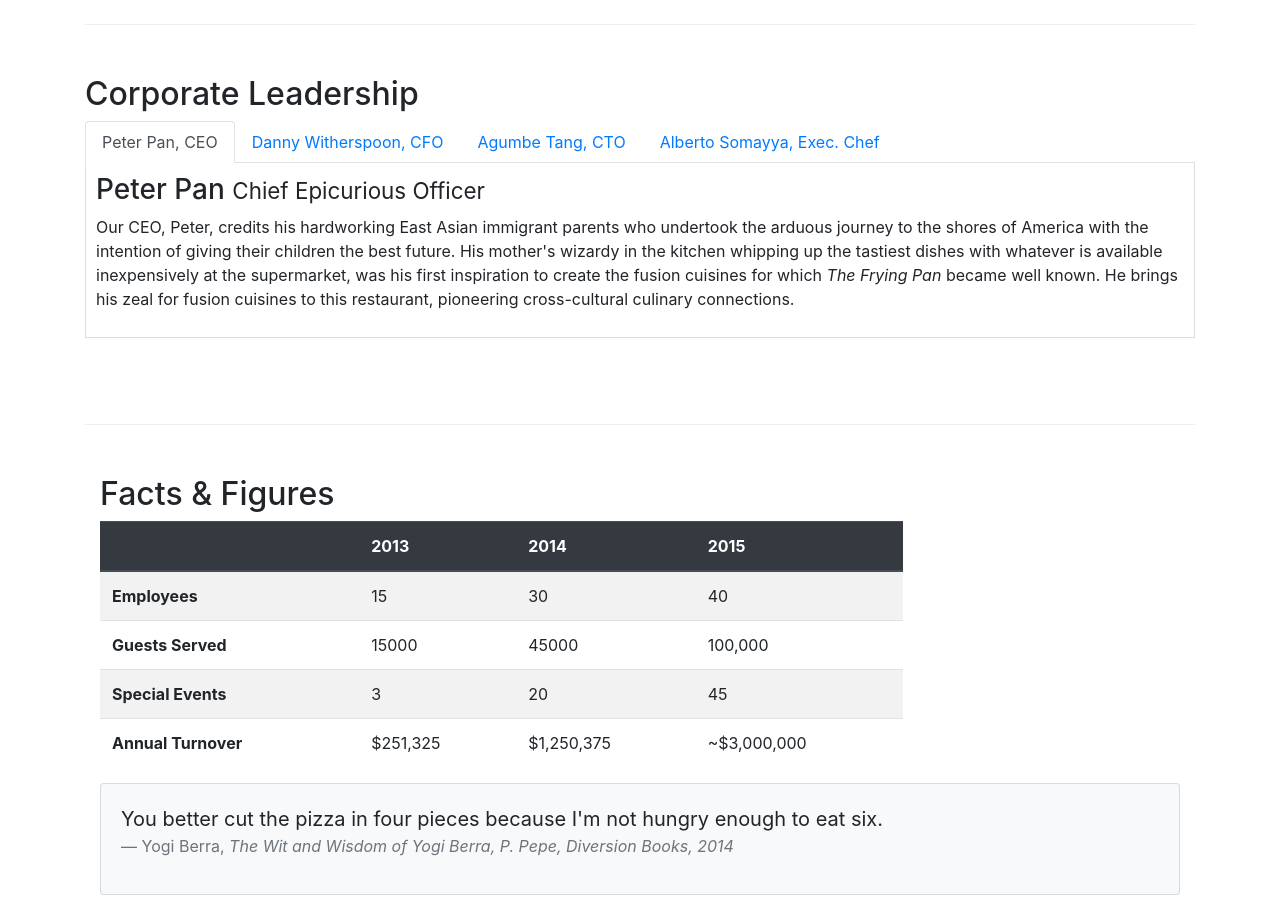
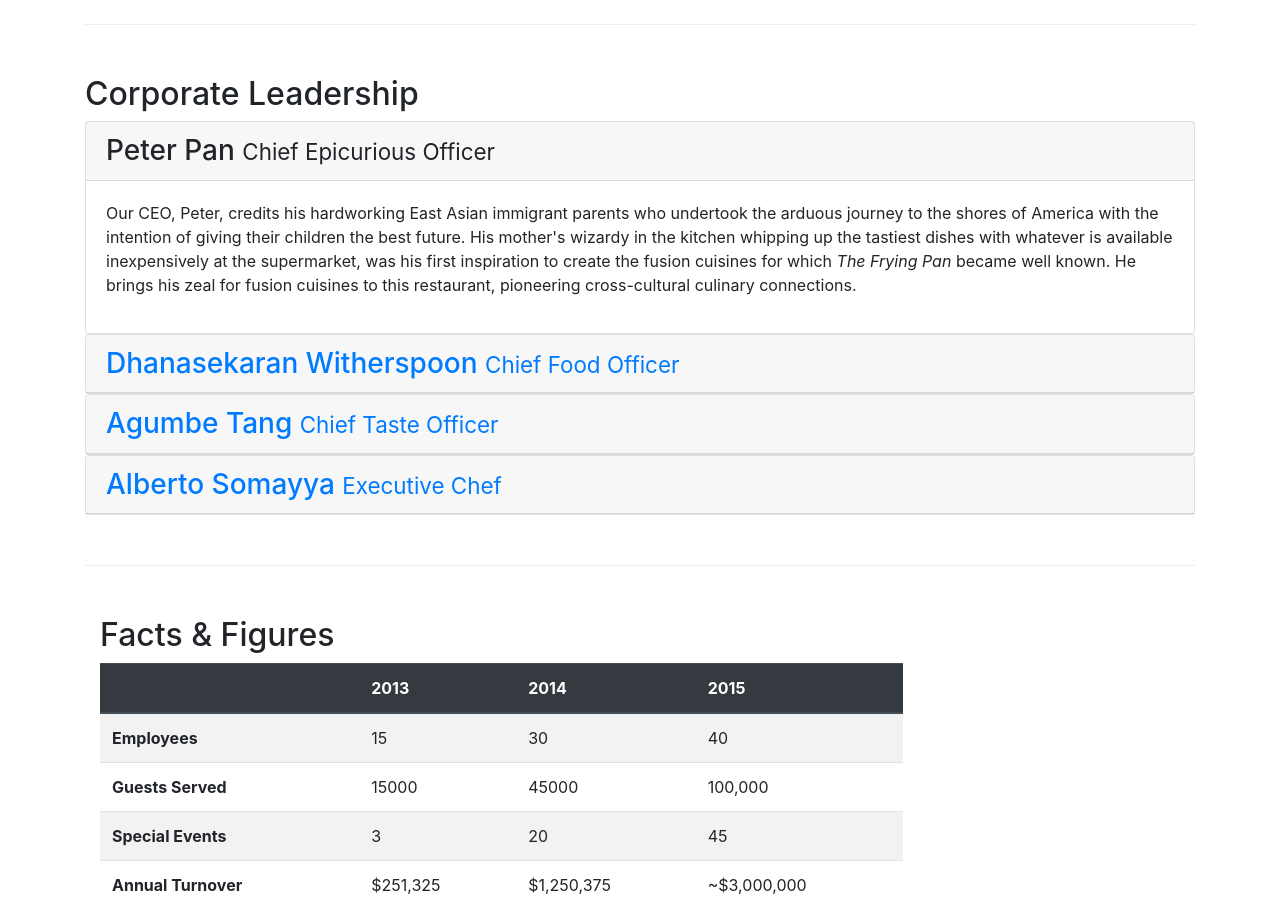
Before and after one commit to RalphLincoln/cousera_bootstrap, a website: page aboutus.html in a window 1280 px wide. Shown: the part 840-1761 px from the top of the page. Drawn offline with nearby package versions, Linux system fonts and the light colour scheme.

Commit message:
Accordion

```diff
--- a/aboutus.html
+++ b/aboutus.html
@@ -130,78 +130,122 @@
         <div class="row row-content">
             <div>
                 <h2>Corporate Leadership</h2>
-                <ul class="nav nav-tabs">
-                    <li class="nav-item">
-                        <a class="nav-link active" href="#peter" role="tab" data-toggle="tab">Peter Pan, CEO</a>
-                    </li>
-                    <li class="nav-item">
-                        <a class="nav-link" href="#danny" role="tab" data-toggle="tab">Danny Witherspoon, CFO</a>
-                    </li>
-                    <li class="nav-item">
-                        <a class="nav-link" href="#agumbe" role="tab" data-toggle="tab">Agumbe Tang, CTO</a>
-                    </li>
-                    <li class="nav-item">
-                        <a class="nav-link" href="#alberto" role="tab" data-toggle="tab">Alberto Somayya, Exec.
-                            Chef</a>
-                    </li>
-                </ul>
 
-                <div class="tab-content">
-                    <div role="tabpanel" class="tab-pane fade show active" id="peter">
-                        <h3>Peter Pan <small>Chief Epicurious Officer</small></h3>
-                        <p class="d-none d-sm-block">Our CEO, Peter, credits his hardworking East Asian immigrant
+                <div id="accordion">
+                    <div class="card">
+                        <div class="card-header" role="tab" id="peterhead">
+                            <h3 class="mb-0">
+                                <a data-toggle="collapse" data-target="#peter">
+                                    Peter Pan <small>Chief Epicurious Officer</small>
+                                </a>
+                            </h3>
+                        </div>
+                        <div class="collapse show" id="peter" data-parent="#accordion">
+                            <div class="card-body">
+                                <p class="d-none d-sm-block">Our CEO, Peter, credits his hardworking East Asian
+                                    immigrant
                                     parents
                                     who
                                     undertook the arduous
-                            journey to the shores of America with the intention of giving their children the best
+                                    journey to the shores of America with the intention of giving their children the
+                                    best
                                     future.
                                     His
-                            mother's wizardy in the kitchen whipping up the tastiest dishes with whatever is available
-                            inexpensively at the supermarket, was his first inspiration to create the fusion cuisines
+                                    mother's wizardy in the kitchen whipping up the tastiest dishes with whatever is
+                                    available
+                                    inexpensively at the supermarket, was his first inspiration to create the fusion
+                                    cuisines
                                     for
                                     which
-                            <em>The Frying Pan</em> became well known. He brings his zeal for fusion cuisines to this
+                                    <em>The Frying Pan</em> became well known. He brings his zeal for fusion cuisines
+                                    to this
                                     restaurant, pioneering cross-cultural culinary connections.
                                 </p>
                             </div>
+                        </div>
+                    </div>
 
-                    <div role="tabpanel" class="tab-pane fade" id="danny">
-                        <h3>Dhanasekaran Witherspoon <small>Chief Food Officer</small></h3>
-                        <p class="d-none d-sm-block">Our CFO, Danny, as he is affectionately referred to by his
+
+                    <div class="card">
+                        <div class="card-header" role="tab" id="dannyhead">
+                            <h3 class="mb-0">
+                                <a class="collapsed" data-toggle="collapse" data-target="#danny">
+                                    Dhanasekaran Witherspoon <small>Chief Food Officer</small>
+                                </a>
+                            </h3>
+                        </div>
+                        <div class="collapse" id="danny" data-parent="#accordion">
+                            <div class="card-body">
+                                <p class="d-none d-sm-block">Our CFO, Danny, as he is
+                                    affectionately referred to by his
                                     colleagues,
                                     comes from a long established
-                            family tradition in farming and produce. His experiences growing up on a farm in the
+                                    family tradition in farming and produce. His experiences
+                                    growing up on a farm in the
                                     Australian
-                            outback gave him great appreciation for varieties of food sources. As he puts it in his own
+                                    outback gave him great appreciation for varieties of food
+                                    sources. As he puts it in his own
                                     words,
-                            <em>Everything that runs, wins, and everything that stays, pays!</em>
+                                    <em>Everything that runs, wins, and everything that stays,
+                                        pays!</em>
                                 </p>
                             </div>
+                        </div>
+                    </div>
 
-                    <div role="tabpanel" class="tab-pane fade" id="agumbe">
-                        <h3>Agumbe Tang <small>Chief Taste Officer</small></h3>
-                        <p class="d-none d-sm-block">Blessed with the most discerning gustatory sense, Agumbe, our CTO,
+                    <div class="card">
+                        <div class="card-header" role="tab" id="agumbehead">
+                            <h3 class="mb-0">
+                                <a class="collapsed" data-toggle="collapse" data-target="#agumbe">
+                                    Agumbe Tang <small>Chief Taste Officer</small>
+                                </a>
+                            </h3>
+                        </div>
+                        <div class="collapse" id="agumbe" data-parent="#accordion">
+                            <div class="card-body">
+                                <p class="d-none d-sm-block">Blessed with the most discerning
+                                    gustatory sense, Agumbe, our CTO,
                                     personally ensures that every dish
-                            that we serve meets his exacting tastes. Our chefs dread the tongue lashing that ensues if
+                                    that we serve meets his exacting tastes. Our chefs dread the
+                                    tongue lashing that ensues if
                                     their
-                            dish does not meet his exacting standards. He lives by his motto, <em>You click only if you
+                                    dish does not meet his exacting standards. He lives by his
+                                    motto, <em>You click only if you
                                         survive
                                         my lick.</em>
                                 </p>
                             </div>
+                        </div>
+                    </div>
 
-                    <div role="tabpanel" class="tab-pane fade" id="alberto">
-                        <h3>Alberto Somayya <small>Executive Chef</small></h3>
-                        <p class="d-none d-sm-block">Award winning three-star Michelin chef with wide International
+                    <div class="card">
+                        <div class="card-header" role="tab" id="albertohead">
+                            <h3 class="mb-0">
+                                <a class="collapsed" data-toggle="collapse" data-target="#alberto">
+                                    Alberto Somayya <small>Executive Chef</small>
+                                </a>
+                            </h3>
+                        </div>
+                        <div class="collapse" id="alberto" data-parent="#accordion">
+                            <div class="card-body">
+                                <p class="d-none d-sm-block">Award winning three-star Michelin chef with wide
+                                    International
                                     experience
                                     having worked closely with
-                            whos-who in the culinary world, he specializes in creating mouthwatering Indo-Italian fusion
-                            experiences. He says, <em>Put together the cuisines from the two craziest cultures, and you
+                                    whos-who in the culinary world, he specializes in creating mouthwatering
+                                    Indo-Italian
+                                    fusion
+                                    experiences. He says, <em>Put together the cuisines from the two craziest cultures,
+                                        and
+                                        you
                                         get
                                         a
                                         winning hit! Amma Mia!</em>
                                 </p>
                             </div>
+                        </div>
+                    </div>
+
                 </div>
             </div>
         </div>
```
Lines whose indentation alone changed are shown as unchanged.
